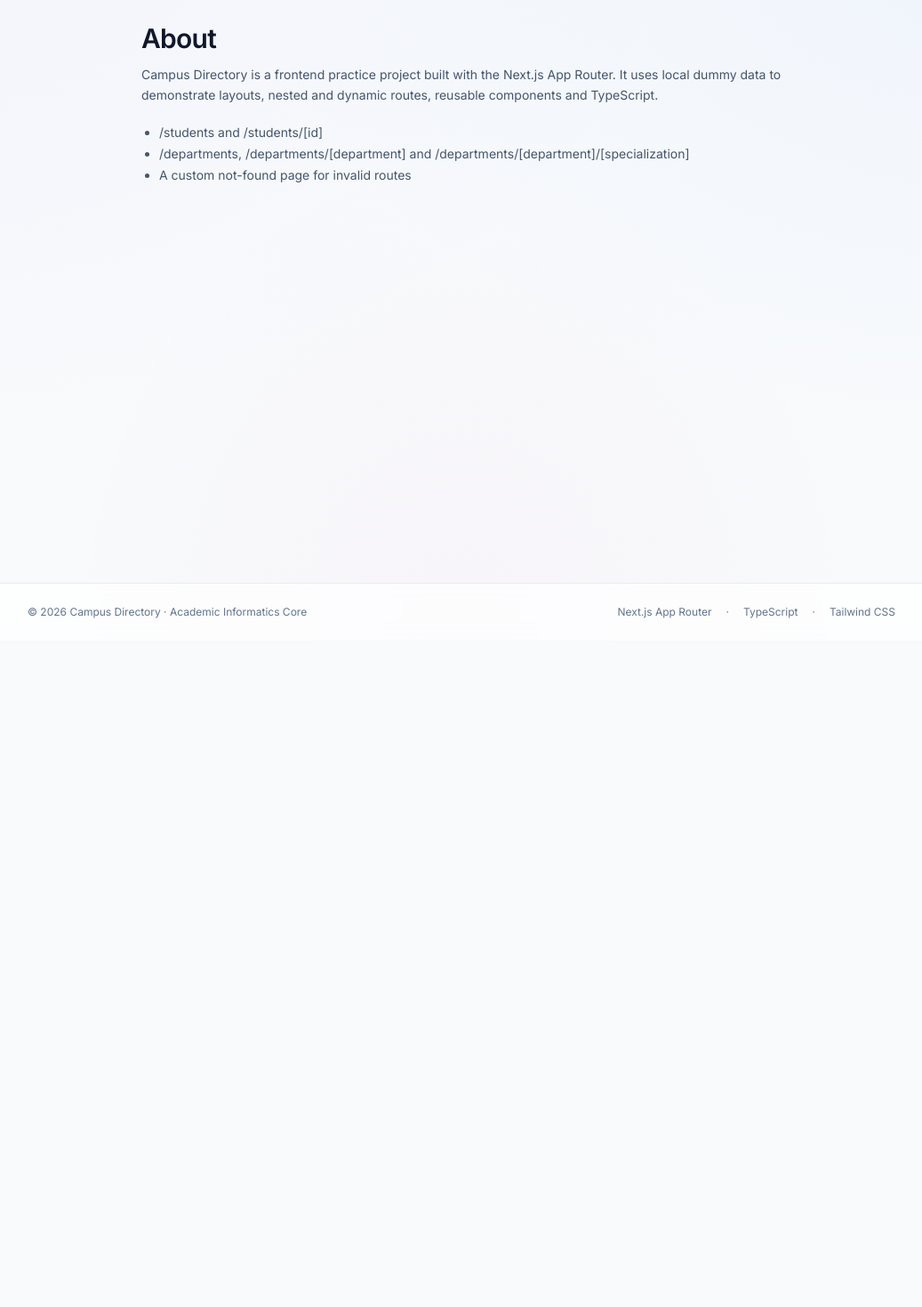
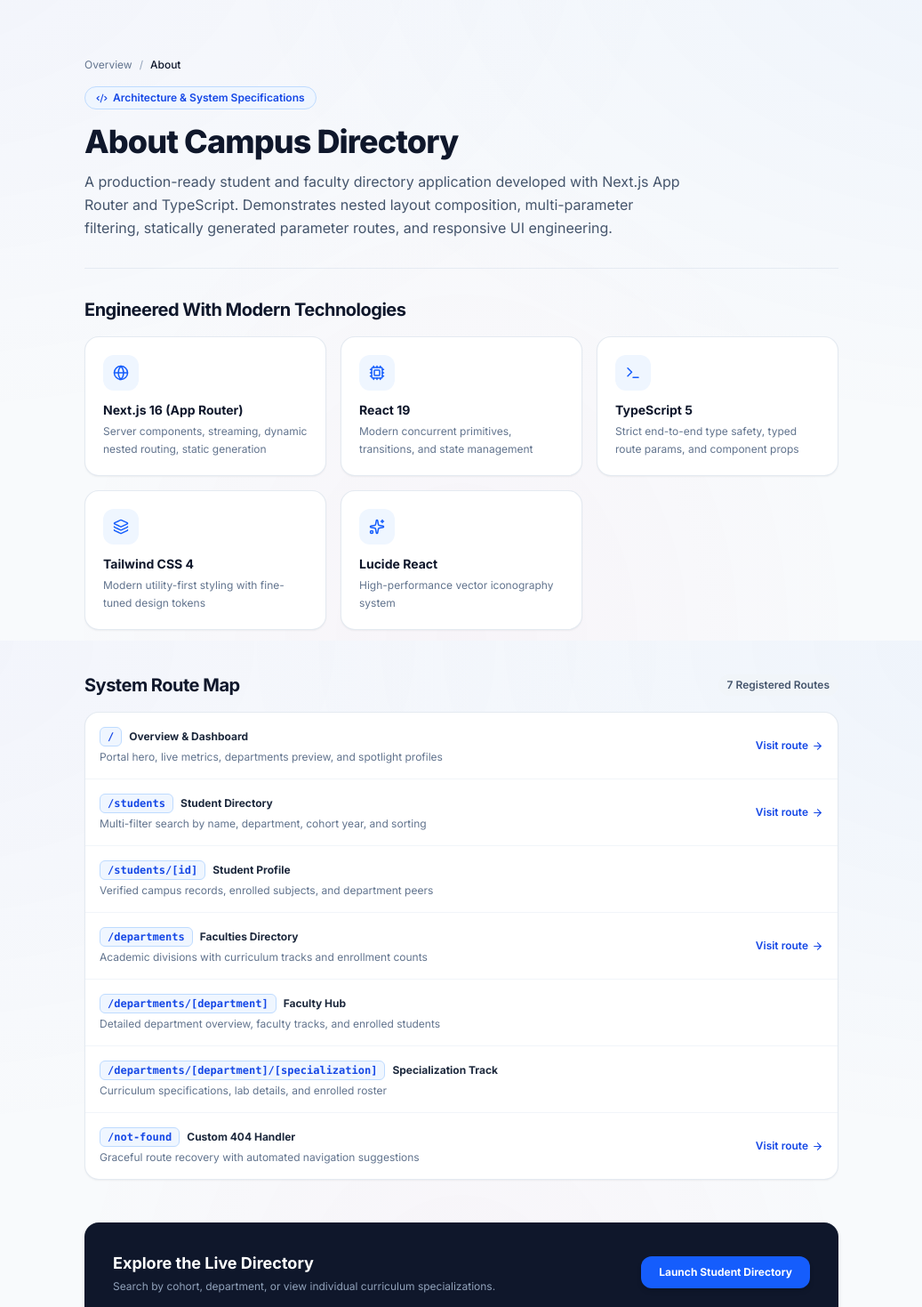
Before and after one commit to nishit546/Student_directory_nextjs, a Next.js app: page /about in a window 1280 px wide. Shown: the part 80-1549 px from the top of the page at 89% size, without its empty margins (121-1158 px from the left). Before the commit the page ends 800 px from the top, so only its background shows below. Built offline with nearby package versions, Linux system fonts and the light colour scheme.

Commit message:
feat(about): add tech stack breakdown, system route map, and architectural overview

```diff
--- a/src/app/about/page.tsx
+++ b/src/app/about/page.tsx
@@ -1,18 +1,131 @@
+import Link from "next/link";
+import { ArrowRight, Code2, Cpu, Database, Globe, Layers, Sparkles, Terminal } from "lucide-react";
 import Container from "@/components/Container";
+import Breadcrumbs from "@/components/Breadcrumbs";
+import PageFooter from "@/components/PageFooter";
+
+const techStack = [
+  { name: "Next.js 16 (App Router)", desc: "Server components, streaming, dynamic nested routing, static generation", icon: Globe },
+  { name: "React 19", desc: "Modern concurrent primitives, transitions, and state management", icon: Cpu },
+  { name: "TypeScript 5", desc: "Strict end-to-end type safety, typed route params, and component props", icon: Terminal },
+  { name: "Tailwind CSS 4", desc: "Modern utility-first styling with fine-tuned design tokens", icon: Layers },
+  { name: "Lucide React", desc: "High-performance vector iconography system", icon: Sparkles },
+];
+
+const routes = [
+  { path: "/", label: "Overview & Dashboard", desc: "Portal hero, live metrics, departments preview, and spotlight profiles" },
+  { path: "/students", label: "Student Directory", desc: "Multi-filter search by name, department, cohort year, and sorting" },
+  { path: "/students/[id]", label: "Student Profile", desc: "Verified campus records, enrolled subjects, and department peers" },
+  { path: "/departments", label: "Faculties Directory", desc: "Academic divisions with curriculum tracks and enrollment counts" },
+  { path: "/departments/[department]", label: "Faculty Hub", desc: "Detailed department overview, faculty tracks, and enrolled students" },
+  { path: "/departments/[department]/[specialization]", label: "Specialization Track", desc: "Curriculum specifications, lab details, and enrolled roster" },
+  { path: "/not-found", label: "Custom 404 Handler", desc: "Graceful route recovery with automated navigation suggestions" },
+];
 
 export default function AboutPage() {
   return (
-    <Container size="md">
-      <h1 className="text-3xl font-semibold tracking-tight">About</h1>
-      <p className="mt-3 text-sm leading-relaxed text-slate-600">
-        Campus Directory is a frontend practice project built with the Next.js App Router. It uses local dummy
-        data to demonstrate layouts, nested and dynamic routes, reusable components and TypeScript.
-      </p>
-      <ul className="mt-5 list-disc space-y-1 pl-5 text-sm text-slate-600">
-        <li>/students and /students/[id]</li>
-        <li>/departments, /departments/[department] and /departments/[department]/[specialization]</li>
-        <li>A custom not-found page for invalid routes</li>
-      </ul>
-    </Container>
+    <div className="py-10">
+      <Container size="lg">
+        <Breadcrumbs items={[{ label: "Overview", href: "/" }, { label: "About" }]} />
+
+        {/* Hero */}
+        <div className="mt-4 border-b border-slate-200/80 pb-8 mb-8">
+          <div className="inline-flex items-center gap-1.5 rounded-full border border-blue-200 bg-blue-50 px-3 py-1 text-xs font-semibold text-blue-700 mb-4">
+            <Code2 size={13} />
+            <span>Architecture & System Specifications</span>
+          </div>
+          <h1 className="text-3xl sm:text-4xl font-extrabold tracking-tight text-slate-900">
+            About Campus Directory
+          </h1>
+          <p className="mt-3 text-sm sm:text-base leading-relaxed text-slate-600 max-w-2xl">
+            A production-ready student and faculty directory application developed with Next.js App Router and TypeScript.
+            Demonstrates nested layout composition, multi-parameter filtering, statically generated parameter routes, and responsive UI engineering.
+          </p>
+        </div>
+
+        {/* Tech Stack Grid */}
+        <section className="mb-12">
+          <h2 className="text-xl font-bold tracking-tight text-slate-900 mb-4">
+            Engineered With Modern Technologies
+          </h2>
+          <div className="grid gap-4 sm:grid-cols-2 lg:grid-cols-3">
+            {techStack.map((tech) => {
+              const Icon = tech.icon;
+              return (
+                <div
+                  key={tech.name}
+                  className="rounded-2xl border border-slate-200/90 bg-white p-5 shadow-xs card-hover-effect"
+                >
+                  <div className="flex h-10 w-10 items-center justify-center rounded-xl bg-blue-50 text-blue-600 mb-3">
+                    <Icon size={18} />
+                  </div>
+                  <h3 className="text-sm font-bold text-slate-900">{tech.name}</h3>
+                  <p className="mt-1 text-xs text-slate-500 leading-relaxed">{tech.desc}</p>
+                </div>
+              );
+            })}
+          </div>
+        </section>
+
+        {/* Route Architecture */}
+        <section className="mb-12">
+          <div className="flex items-center justify-between mb-4">
+            <h2 className="text-xl font-bold tracking-tight text-slate-900">
+              System Route Map
+            </h2>
+            <span className="rounded-full bg-slate-100 px-2.5 py-1 text-xs font-semibold text-slate-600">
+              {routes.length} Registered Routes
+            </span>
+          </div>
+
+          <div className="overflow-hidden rounded-2xl border border-slate-200/90 bg-white shadow-xs divide-y divide-slate-100">
+            {routes.map((r) => (
+              <div key={r.path} className="flex flex-col sm:flex-row sm:items-center justify-between gap-3 p-4 hover:bg-slate-50/60 transition-colors">
+                <div>
+                  <div className="flex items-center gap-2">
+                    <span className="font-mono text-xs font-bold text-blue-700 bg-blue-50 border border-blue-200 px-2 py-0.5 rounded-md">
+                      {r.path}
+                    </span>
+                    <span className="text-xs font-bold text-slate-800">{r.label}</span>
+                  </div>
+                  <p className="mt-1 text-xs text-slate-500">{r.desc}</p>
+                </div>
+
+                {!r.path.includes("[") && (
+                  <Link
+                    href={r.path}
+                    className="inline-flex items-center gap-1 text-xs font-semibold text-blue-700 hover:underline shrink-0"
+                  >
+                    <span>Visit route</span>
+                    <ArrowRight size={13} />
+                  </Link>
+                )}
+              </div>
+            ))}
+          </div>
+        </section>
+
+        {/* CTA */}
+        <div className="rounded-2xl bg-slate-900 p-8 text-white flex flex-col sm:flex-row items-center justify-between gap-6 shadow-md">
+          <div>
+            <h3 className="text-lg font-bold">Explore the Live Directory</h3>
+            <p className="mt-1 text-xs text-slate-400">
+              Search by cohort, department, or view individual curriculum specializations.
+            </p>
+          </div>
+          <Link
+            href="/students"
+            className="shrink-0 rounded-xl bg-blue-600 px-5 py-2.5 text-xs font-bold text-white shadow-md hover:bg-blue-500 transition-colors"
+          >
+            Launch Student Directory
+          </Link>
+        </div>
+
+        <PageFooter
+          left="Campus Directory Documentation · v1.0.0"
+          right="Verified Informatics Specifications"
+        />
+      </Container>
+    </div>
   );
 }
```
